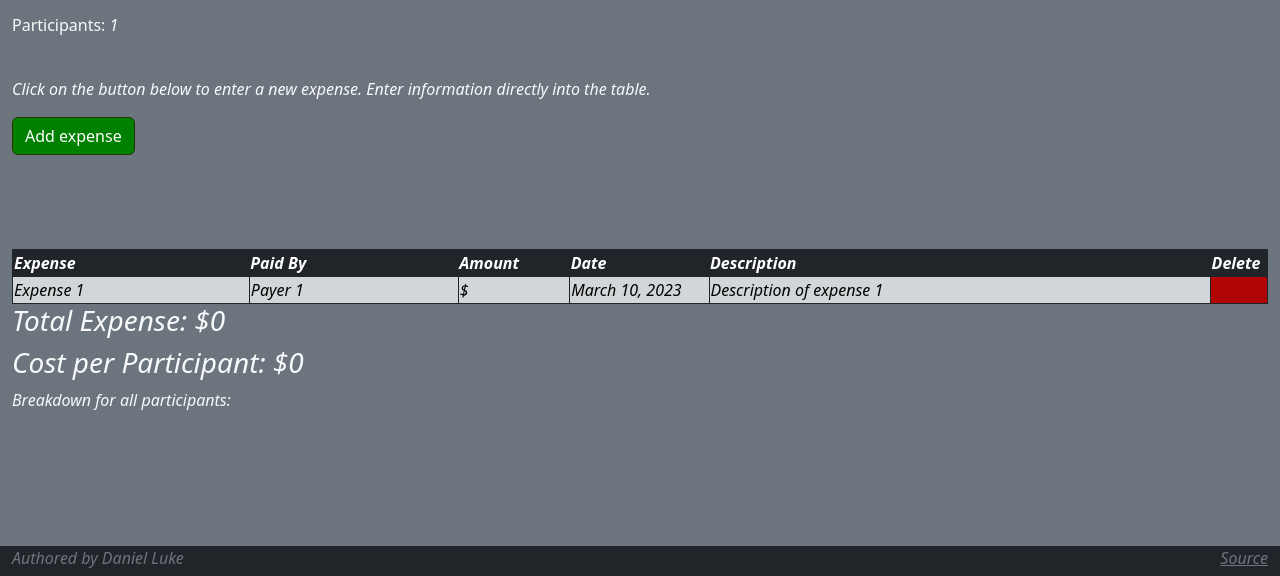
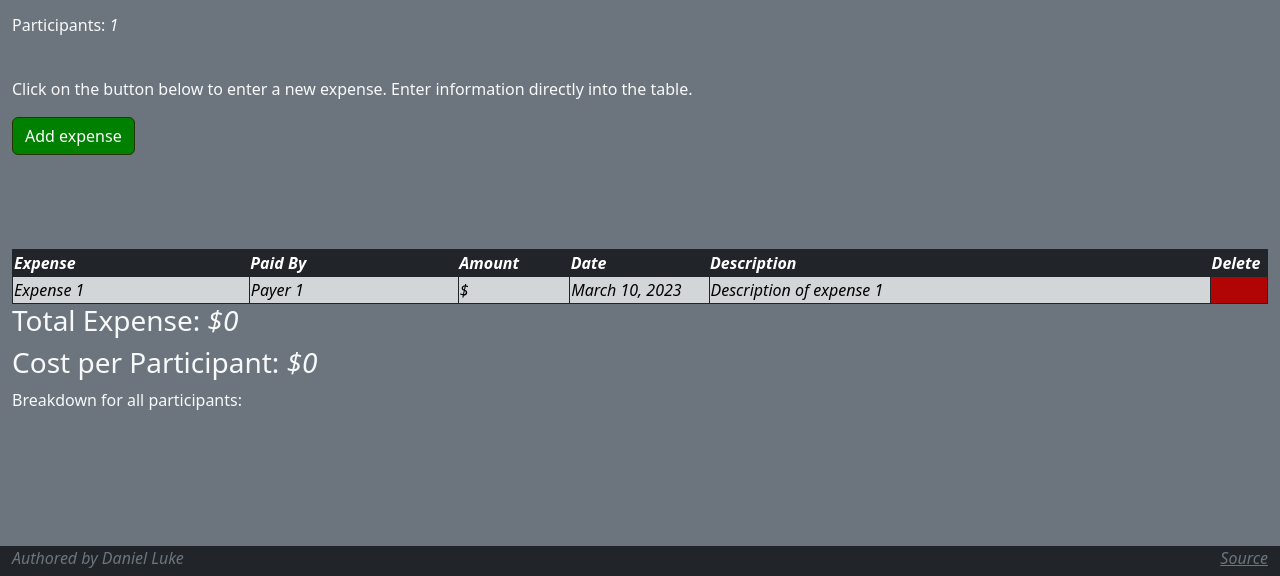
Before and after one commit to dluke2/startup, a plain HTML site: page trip.html in a window 1280 px wide. Shown: the part 224-800 px from the top of the page. Drawn offline with nearby package versions, Linux system fonts and the light colour scheme.

Commit message:
More bug fixes,

```diff
--- a/main.css
+++ b/main.css
@@ -20,6 +20,13 @@ footer {
   flex: 0 30px;
 }
 
+p {
+  font-style: normal;
+}
+
+h1, h2, h3 {
+  font-style: normal;
+}
 p.same_line {
   display: inline-block;
   vertical-align: top;
```
